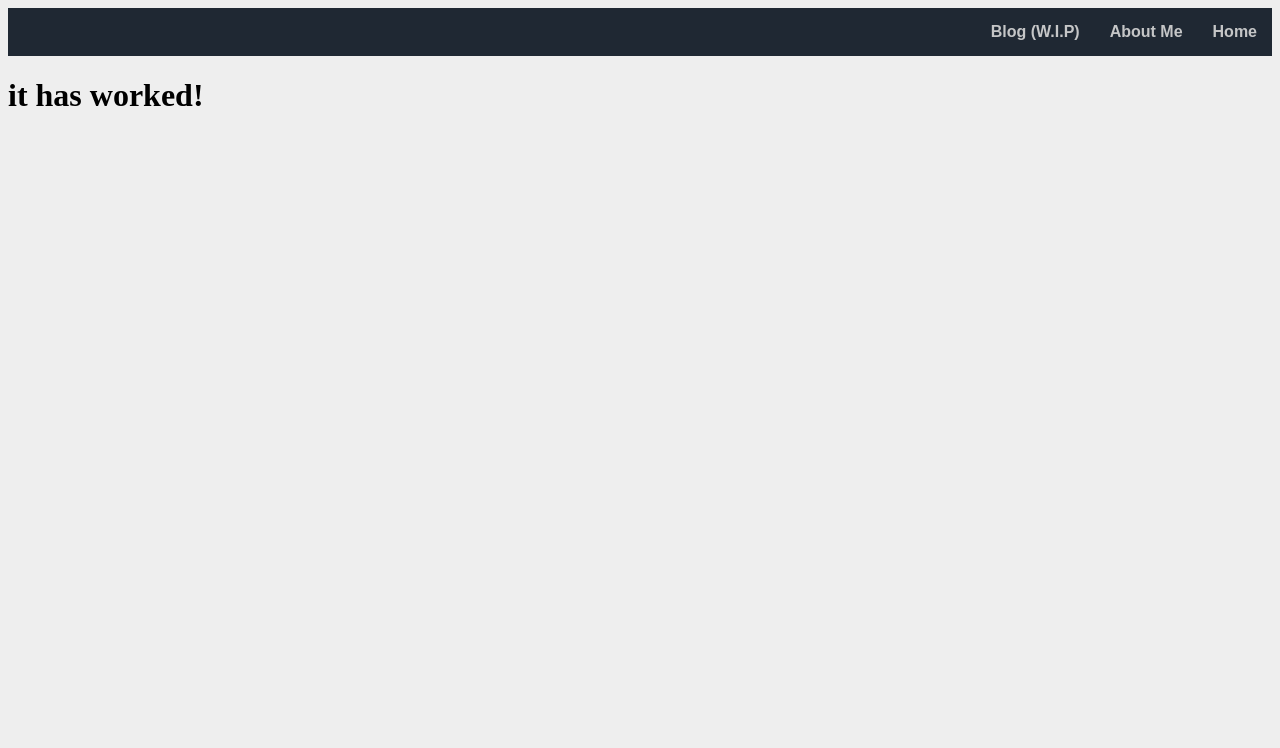
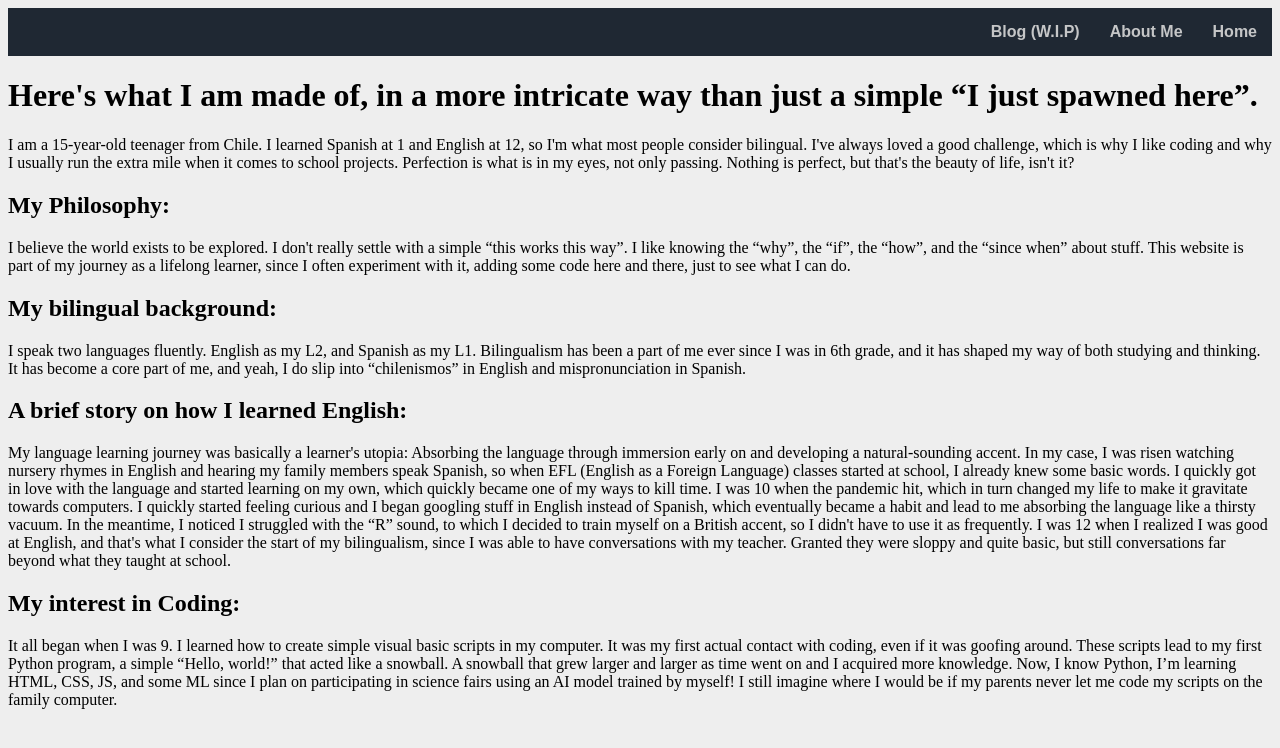
Before and after one commit to max-varas/max-varas.github.io, a plain HTML site: page about/about.html in a window 1280 px wide. Drawn offline with Linux system fonts and the light colour scheme; files that its build step writes are made by us from their sources.

Commit message:
Update about.html

```diff
--- a/about/about.html
+++ b/about/about.html
@@ -10,8 +10,26 @@
 
     <body>
       <div id="navbar"></div>
-      <h1>it has worked!</h1>
-
+      <h1>Here's what I am made of, in a more intricate way than just a simple “I just spawned here”.</h1>
+      <div class="intro">
+        <p>I am a 15-year-old teenager from Chile. I learned Spanish at 1 and English at 12, so I'm what most people consider bilingual. I've always loved a good challenge, which is why I like coding and why I usually run the extra mile when it comes to school projects. Perfection is what is in my eyes, not only passing. Nothing is perfect, but that's the beauty of life, isn't it?</p>
+      </div>
+      <h2>My Philosophy:</h2>
+      <div class="intro2">
+        <p>I believe the world exists to be explored. I don't really settle with a simple “this works this way”. I like knowing the “why”, the “if”, the “how”, and the “since when” about stuff. This website is part of my journey as a lifelong learner, since I often experiment with it, adding some code here and there, just to see what I can do.</p>
+      </div>
+      <h2>My bilingual background:</h2>
+      <div class="bilingual">
+        <p>I speak two languages fluently. English as my L2, and Spanish as my L1. Bilingualism has been a part of me ever since I was in 6th grade, and it has shaped my way of both studying and thinking. It has become a core part of me, and yeah, I do slip into “chilenismos” in English and mispronunciation in Spanish.</p>
+      </div>
+        <h2>A brief story on how I learned English:</h2>
+      <div class="text">
+        <p>My language learning journey was basically a learner's utopia: Absorbing the language through immersion early on and developing a natural-sounding accent. In my case, I was risen watching nursery rhymes in English and hearing my family members speak Spanish, so when EFL (English as a Foreign Language) classes started at school, I already knew some basic words. I quickly got in love with the language and started learning on my own, which quickly became one of my ways to kill time. I was 10 when the pandemic hit, which in turn changed my life to make it gravitate towards computers. I quickly started feeling curious and I began googling stuff in English instead of Spanish, which eventually became a habit and lead to me absorbing the language like a thirsty vacuum. In the meantime, I noticed I struggled with the “R” sound, to which I decided to train myself on a British accent, so I didn't have to use it as frequently. I was 12 when I realized I was good at English, and that's what I consider the start of my bilingualism, since I was able to have conversations with my teacher. Granted they were sloppy and quite basic, but still conversations far beyond what they taught at school. </p>
+      </div>
+      <h2>My interest in Coding:</h2>
+      <div class="text">
+        <p>It all began when I was 9. I learned how to create simple visual basic scripts in my computer. It was my first actual contact with coding, even if it was goofing around. These scripts lead to my first Python program, a simple “Hello, world!” that acted like a snowball. A snowball that grew larger and larger as time went on and I acquired more knowledge. Now, I know Python, I’m learning HTML, CSS, JS, and some ML since I plan on participating in science fairs using an AI model trained by myself! I still imagine where I would be if my parents never let me code my scripts on the family computer.</p>
+      </div>
       <script>
         fetch('/navbar.html')
           .then(response => response.text())
```
